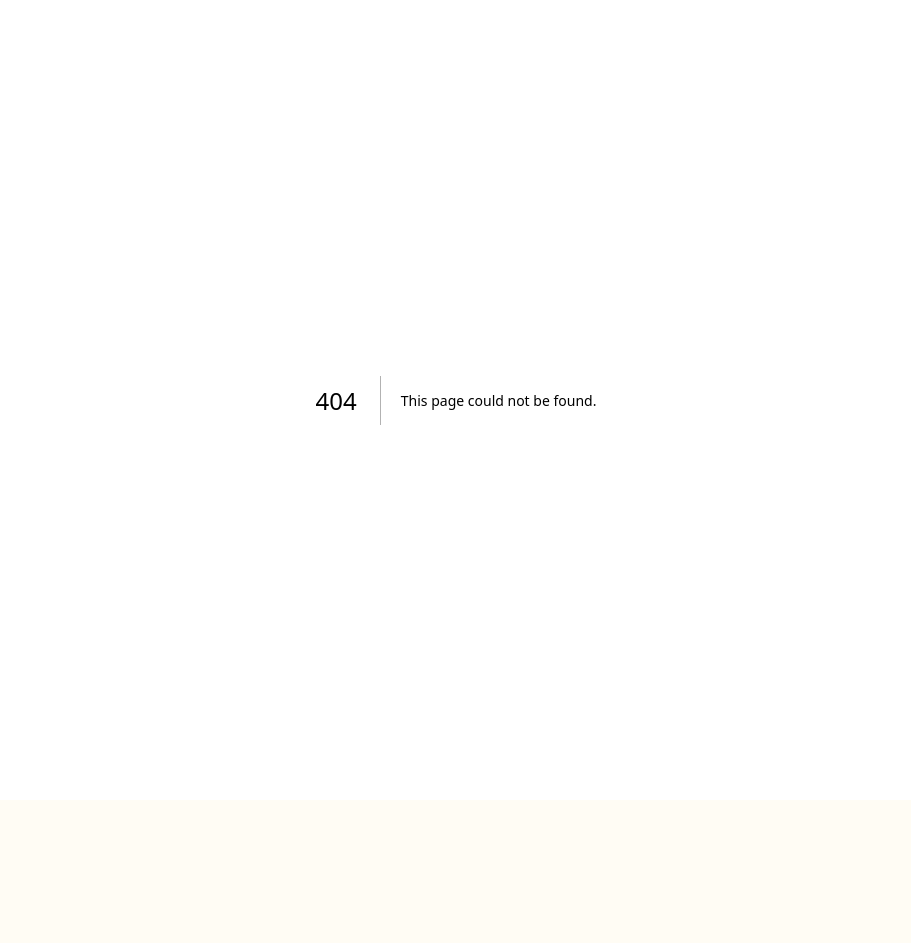
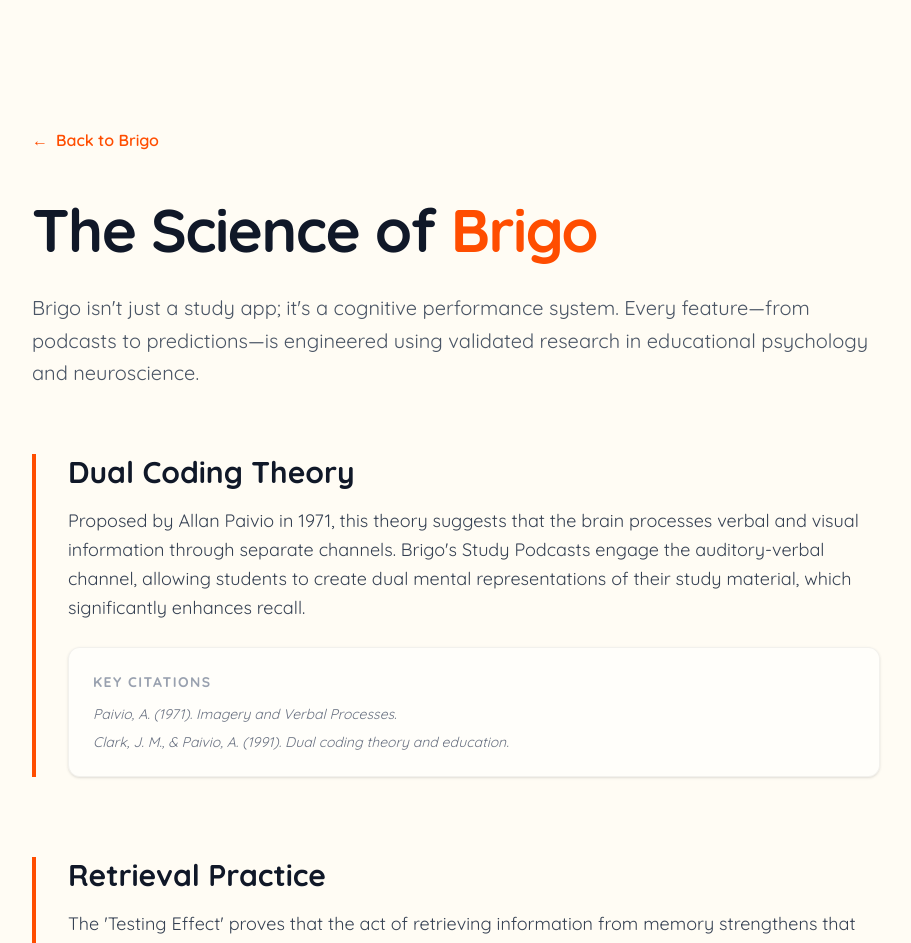
Before and after one commit to Byk3y/brigo.app, a Next.js app: page /science in a window 1280 px wide. Before the commit this address had no page. Shown: the top 943 px of the page, without its empty margins (184-1095 px from the left). Before the commit the page ends 800 px from the top, so only its background shows below. Built offline with nearby package versions, Linux system fonts and the light colour scheme.

Commit message:
SEO Phase 2: Implement background-first scientific authority and GEO optimizations

```diff
--- a/app/layout.tsx
+++ b/app/layout.tsx
@@ -21,7 +21,7 @@ export const metadata: Metadata = {
     template: "%s | Brigo"
   },
   description: "Predict your exam questions, generate smart flashcards, and turn notes into podcasts. Brigo is the ultimate mobile AI study platform.",
-  keywords: ["AI exam prediction", "convert notes to podcast", "AI study companion", "smart flashcards generator", "mobile study app for students", "predicted exam questions", "active recall AI", "exam prep AI"],
+  keywords: ["AI study app", "mobile study app", "AI exam prediction", "convert notes to podcast", "AI study companion", "smart flashcards generator", "predicted exam questions", "active recall AI", "exam prep AI"],
   manifest: "/manifest.json",
   appleWebApp: {
     capable: true,
--- /dev/null
+++ b/app/science/page.tsx
@@ -0,0 +1,64 @@
+import Link from 'next/link';
+
+export default function SciencePage() {
+    const frameworks = [
+        {
+            title: "Dual Coding Theory",
+            description: "Proposed by Allan Paivio in 1971, this theory suggests that the brain processes verbal and visual information through separate channels. Brigo's Study Podcasts engage the auditory-verbal channel, allowing students to create dual mental representations of their study material, which significantly enhances recall.",
+            citations: ["Paivio, A. (1971). Imagery and Verbal Processes.", "Clark, J. M., & Paivio, A. (1991). Dual coding theory and education."]
+        },
+        {
+            title: "Retrieval Practice",
+            description: "The 'Testing Effect' proves that the act of retrieving information from memory strengthens that memory more than simply re-studying it. Brigo's Smart Flashcards and Adaptive Quizzes force active retrieval, creating more durable and accessible neural pathways for exam day.",
+            citations: ["Roediger, H. L., & Karpicke, J. D. (2006). The Power of Testing Memory.", "Karpicke, J. D. (2012). Retrieval-Based Learning."]
+        },
+        {
+            title: "Cognitive Load Theory",
+            description: "Developed by John Sweller, this theory focuses on the limited capacity of working memory. Brigo's AI Exam Predictor reduces 'extraneous' cognitive load by filtering out low-probability questions and focusing on the most critical concepts, keeping students in the 'zone of proximal development.'",
+            citations: ["Sweller, J. (1988). Cognitive Load During Problem Solving.", "Kirschner, P. A. (2002). Cognitive Load Theory: Implications of cognitive load."]
+        }
+    ];
+
+    return (
+        <div className="min-h-screen bg-[#FFFCF4] text-gray-900 font-sans selection:bg-[#FF4D00]/10">
+            <div className="max-w-4xl mx-auto px-6 py-20 lg:py-32">
+                <Link href="/" className="inline-flex items-center text-[#FF4D00] font-semibold mb-12 hover:gap-2 transition-all">
+                    <span className="mr-2">←</span> Back to Brigo
+                </Link>
+
+                <h1 className="text-4xl lg:text-6xl font-bold tracking-tight mb-8">
+                    The Science of <span className="text-[#FF4D00]">Brigo</span>
+                </h1>
+
+                <p className="text-xl text-gray-600 leading-relaxed mb-16">
+                    Brigo isn't just a study app; it's a cognitive performance system. Every feature—from podcasts to predictions—is engineered using validated research in educational psychology and neuroscience.
+                </p>
+
+                <div className="space-y-20">
+                    {frameworks.map((fw) => (
+                        <section key={fw.title} className="border-l-4 border-[#FF4D00] pl-8">
+                            <h2 className="text-2xl lg:text-3xl font-bold mb-4">{fw.title}</h2>
+                            <p className="text-lg text-gray-700 leading-relaxed mb-6">
+                                {fw.description}
+                            </p>
+                            <div className="bg-white/50 rounded-xl p-6 border border-black/5 shadow-sm">
+                                <h3 className="text-sm font-bold uppercase tracking-widest text-gray-400 mb-3">Key Citations</h3>
+                                <ul className="space-y-2">
+                                    {fw.citations.map((cite) => (
+                                        <li key={cite} className="text-sm italic text-gray-500">{cite}</li>
+                                    ))}
+                                </ul>
+                            </div>
+                        </section>
+                    ))}
+                </div>
+
+                <footer className="mt-32 pt-12 border-t border-gray-200 text-center">
+                    <p className="text-gray-400 text-sm italic">
+                        "Optimizing the link between technology and the human brain."
+                    </p>
+                </footer>
+            </div>
+        </div>
+    );
+}
--- a/app/sitemap.ts
+++ b/app/sitemap.ts
@@ -10,6 +10,7 @@ export default async function sitemap(): Promise<MetadataRoute.Sitemap> {
         '/blog',
         '/privacy',
         '/terms',
+        '/science',
     ].map((route) => ({
         url: `${baseUrl}${route}`,
         lastModified: new Date(),
--- a/components/HomeClient.tsx
+++ b/components/HomeClient.tsx
@@ -171,7 +171,10 @@ export default function HomeClient() {
                             >
                                 <Image
                                     src={src}
-                                    alt={`Brigo AI Study App Mockup - ${index === 0 ? 'Exam Prediction Interface' : 'Study Podcast Feature'}`}
+                                    alt={index === 0
+                                        ? "Brigo AI Exam Prediction Engine - Accuracy Forecasting Interface"
+                                        : "Brigo Study Podcasts - Multimodal Learning for Auditory Retention using Dual Coding Theory"
+                                    }
                                     width={1000}
                                     height={2023}
                                     className="w-full h-auto drop-shadow-2xl"
@@ -199,11 +202,18 @@ export default function HomeClient() {
 
             {/* Footer */}
             <footer className="w-full mt-24 py-12 text-center text-gray-600 text-[13px] font-bold uppercase tracking-[0.2em] border-t border-gray-100">
-                <div className="flex justify-center gap-6 mb-4">
+                <div className="flex justify-center gap-6 mb-8">
                     <Link href="/blog" className="hover:text-black cursor-pointer transition-colors">Blog</Link>
                     <Link href="/privacy" className="hover:text-black cursor-pointer transition-colors">Privacy</Link>
                     <Link href="/terms" className="hover:text-black cursor-pointer transition-colors">Terms</Link>
                     <Link href="/support" className="hover:text-black cursor-pointer transition-colors">Support</Link>
+                    <Link href="/science" className="hover:text-black cursor-pointer transition-colors">Science</Link>
+                </div>
+                <div className="mb-10 max-w-2xl mx-auto opacity-40 hover:opacity-100 transition-opacity">
+                    <p className="text-[10px] lowercase leading-relaxed mb-1">Built on peer-reviewed research in cognitive psychology:</p>
+                    <p className="text-[9px] italic lowercase leading-tight">
+                        dual coding theory (paivio, 1971) • the testing effect (roediger & karpicke, 2006) • cognitive load theory (sweller, 1988)
+                    </p>
                 </div>
                 <p>© 2026 Brigo. All rights reserved.</p>
             </footer>
```
Also changed, not shown: public/llms.txt.
